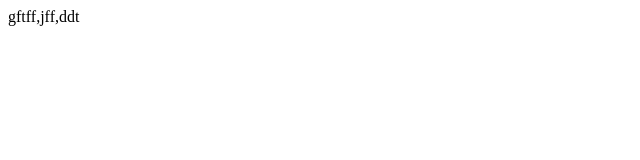
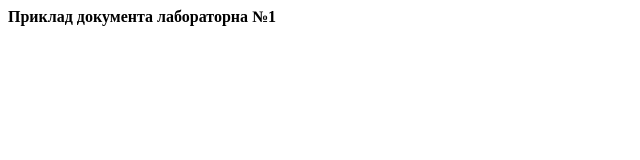
Before and after one commit to karmyros/html-basics, a plain HTML site: page index.html in a window 1280 px wide. Shown: the whole page, without its empty margins (0-640 px from the left). Drawn offline with Linux system fonts and the light colour scheme.

Commit message:
змінили текст

```diff
--- a/index.html
+++ b/index.html
@@ -6,6 +6,6 @@
     <title>Document</title>
 </head>
 <body>
-    gftff,jff,ddt
+    <b>Приклад документа лабораторна №1</b>
 </body>
 </html>
```
